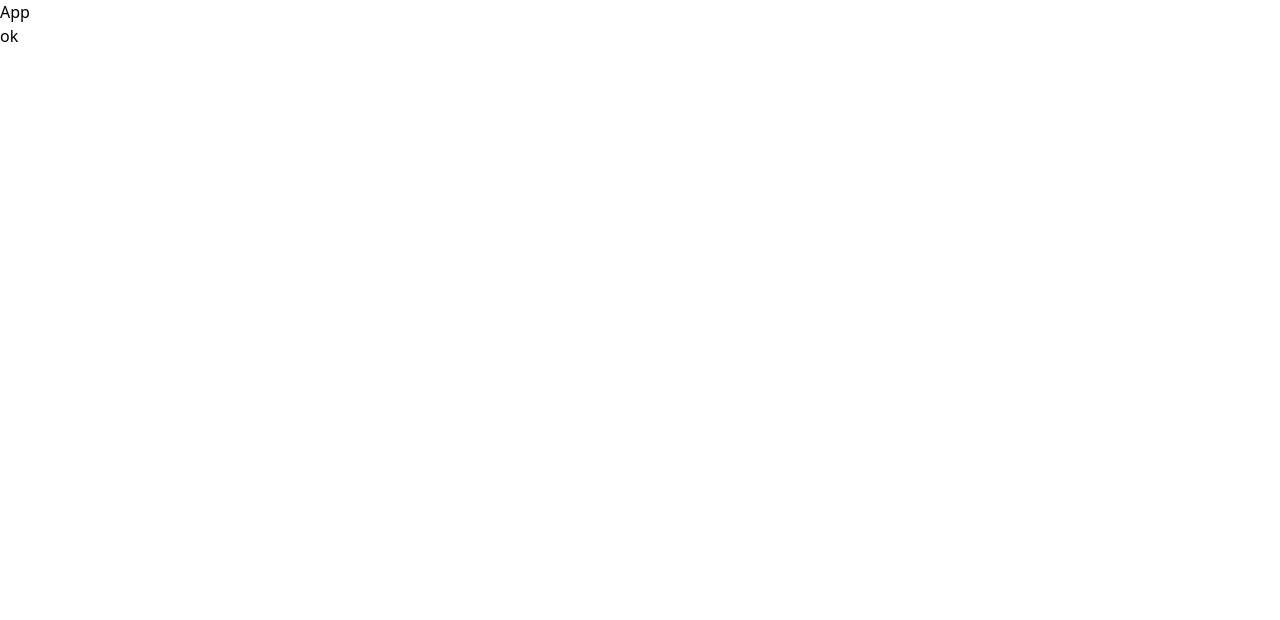
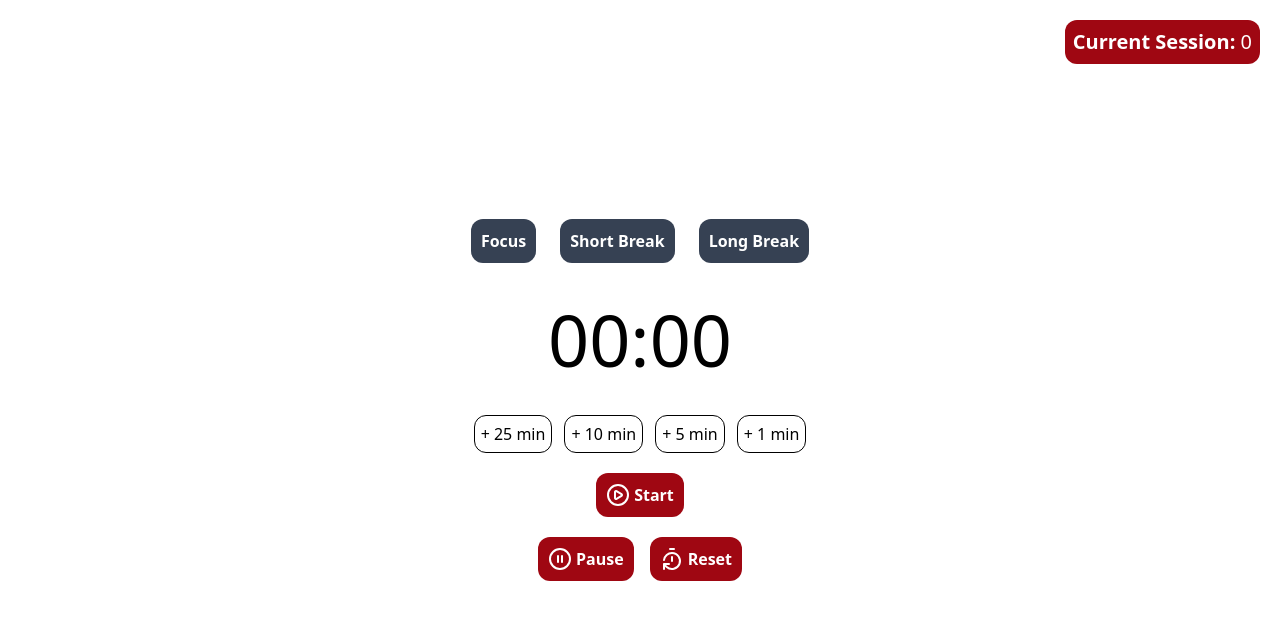
Before and after one commit to kevsantamaria/pomodoro-app, a React (Vite) app: page / in a window 1280 px wide. Shown: the top 620 px of the page. Built offline with nearby package versions, Linux system fonts and the light colour scheme.

Commit message:
Making a basic UI

```diff
--- a/package.json
+++ b/package.json
@@ -11,6 +11,7 @@
   },
   "dependencies": {
     "@tailwindcss/vite": "^4.1.11",
+    "lucide-react": "^0.525.0",
     "react": "^19.1.0",
     "react-dom": "^19.1.0",
     "tailwindcss": "^4.1.11"
--- a/src/App.jsx
+++ b/src/App.jsx
@@ -1,11 +1,9 @@
 import React from "react";
+import Timer from './components/Timer'
 
 function App() {
   return (
-    <div>
-      <div>App</div>
-      <button>ok</button>
-    </div>
+    <Timer/>
   );
 }
 
--- /dev/null
+++ b/src/components/Timer.jsx
@@ -0,0 +1,31 @@
+import React from "react";
+import {CirclePlay, TimerReset, CirclePause} from 'lucide-react'
+
+function Timer() {
+  return (
+    <section className="bg-white h-screen flex flex-col gap-5 items-center justify-center">
+      <article className="fixed top-5 right-5 bg-red-800 rounded-xl p-2">
+        <h2 className="font-bold text-white text-xl">Current Session: <span className="font-normal">0</span></h2>
+      </article>
+      <article className="flex gap-6">
+        <button className=" bg-gray-700 p-2.5 rounded-xl text-white cursor-pointer font-bold">Focus</button>
+        <button className=" bg-gray-700 p-2.5 rounded-xl text-white cursor-pointer font-bold">Short Break</button>
+        <button className=" bg-gray-700 p-2.5 rounded-xl text-white cursor-pointer font-bold">Long Break</button>
+      </article>
+      <article className="border-b-gray-700 m-5"><span className="text-7xl">00:00</span></article>
+      <article className="flex gap-3">
+        <span className="border p-1.5 rounded-xl cursor-pointer">+ 25 min</span>
+        <span className="border p-1.5 rounded-xl cursor-pointer">+ 10 min</span>
+        <span className="border p-1.5 rounded-xl cursor-pointer">+ 5 min</span>
+        <span className="border p-1.5 rounded-xl cursor-pointer">+ 1 min</span>
+      </article>
+      <button className="flex gap-1 bg-red-800 p-2.5 rounded-xl text-white cursor-pointer font-bold"><CirclePlay />Start</button>
+      <article className="flex gap-4">
+        <button className="flex gap-1 bg-red-800 p-2.5 rounded-xl text-white cursor-pointer font-bold"><CirclePause />Pause</button>
+        <button className="flex gap-1 bg-red-800 p-2.5 rounded-xl text-white cursor-pointer font-bold"><TimerReset />Reset</button>
+      </article>
+    </section>
+  );
+}
+
+export default Timer;
```
Also changed, not shown: 1 other file (tests, documents, lock files or other folders).
